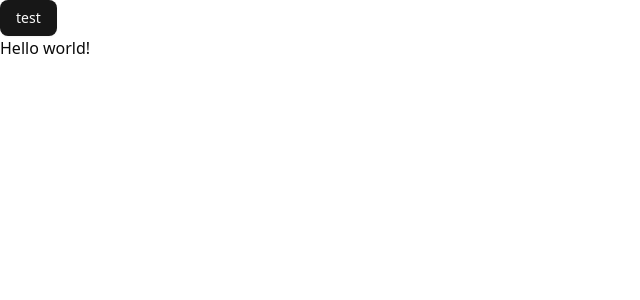
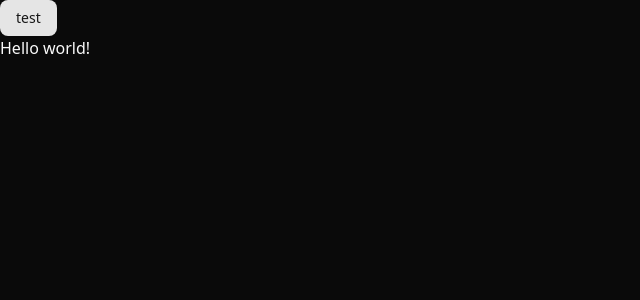
Before and after one commit to allohamora/gaps-filler, a React (Vite) app in the folder apps/client/: page / in a window 1280 px wide. Shown: the top 300 px of the page, without its empty margins (0-640 px from the left). Built offline with nearby package versions, Linux system fonts and the light colour scheme.

Commit message:
feat(client): add dark mode

```diff
--- /dev/null
+++ b/apps/client/src/components/theme-provider.tsx
@@ -0,0 +1,67 @@
+import { createContext, useContext, useEffect, useState } from 'react';
+
+type Theme = 'dark' | 'light' | 'system';
+
+type ThemeProviderProps = {
+  children: React.ReactNode;
+  defaultTheme?: Theme;
+  storageKey?: string;
+};
+
+type ThemeProviderState = {
+  theme: Theme;
+  setTheme: (theme: Theme) => void;
+};
+
+const initialState: ThemeProviderState = {
+  theme: 'system',
+  setTheme: () => null,
+};
+
+const ThemeProviderContext = createContext<ThemeProviderState>(initialState);
+
+export function ThemeProvider({
+  children,
+  defaultTheme = 'system',
+  storageKey = 'vite-ui-theme',
+  ...props
+}: ThemeProviderProps) {
+  const [theme, setTheme] = useState<Theme>(() => (localStorage.getItem(storageKey) as Theme) || defaultTheme);
+
+  useEffect(() => {
+    const root = window.document.documentElement;
+
+    root.classList.remove('light', 'dark');
+
+    if (theme === 'system') {
+      const systemTheme = window.matchMedia('(prefers-color-scheme: dark)').matches ? 'dark' : 'light';
+
+      root.classList.add(systemTheme);
+      return;
+    }
+
+    root.classList.add(theme);
+  }, [theme]);
+
+  const value = {
+    theme,
+    setTheme: (theme: Theme) => {
+      localStorage.setItem(storageKey, theme);
+      setTheme(theme);
+    },
+  };
+
+  return (
+    <ThemeProviderContext.Provider {...props} value={value}>
+      {children}
+    </ThemeProviderContext.Provider>
+  );
+}
+
+export const useTheme = () => {
+  const context = useContext(ThemeProviderContext);
+
+  if (context === undefined) throw new Error('useTheme must be used within a ThemeProvider');
+
+  return context;
+};
--- a/apps/client/src/routes/__root.tsx
+++ b/apps/client/src/routes/__root.tsx
@@ -1,11 +1,12 @@
+import { ThemeProvider } from '@/components/theme-provider';
 import { createRootRoute, Outlet } from '@tanstack/react-router';
 import { TanStackRouterDevtools } from '@tanstack/react-router-devtools';
 
 export const Route = createRootRoute({
   component: () => (
-    <>
+    <ThemeProvider defaultTheme="dark">
       <Outlet />
       <TanStackRouterDevtools />
-    </>
+    </ThemeProvider>
   ),
 });
```
